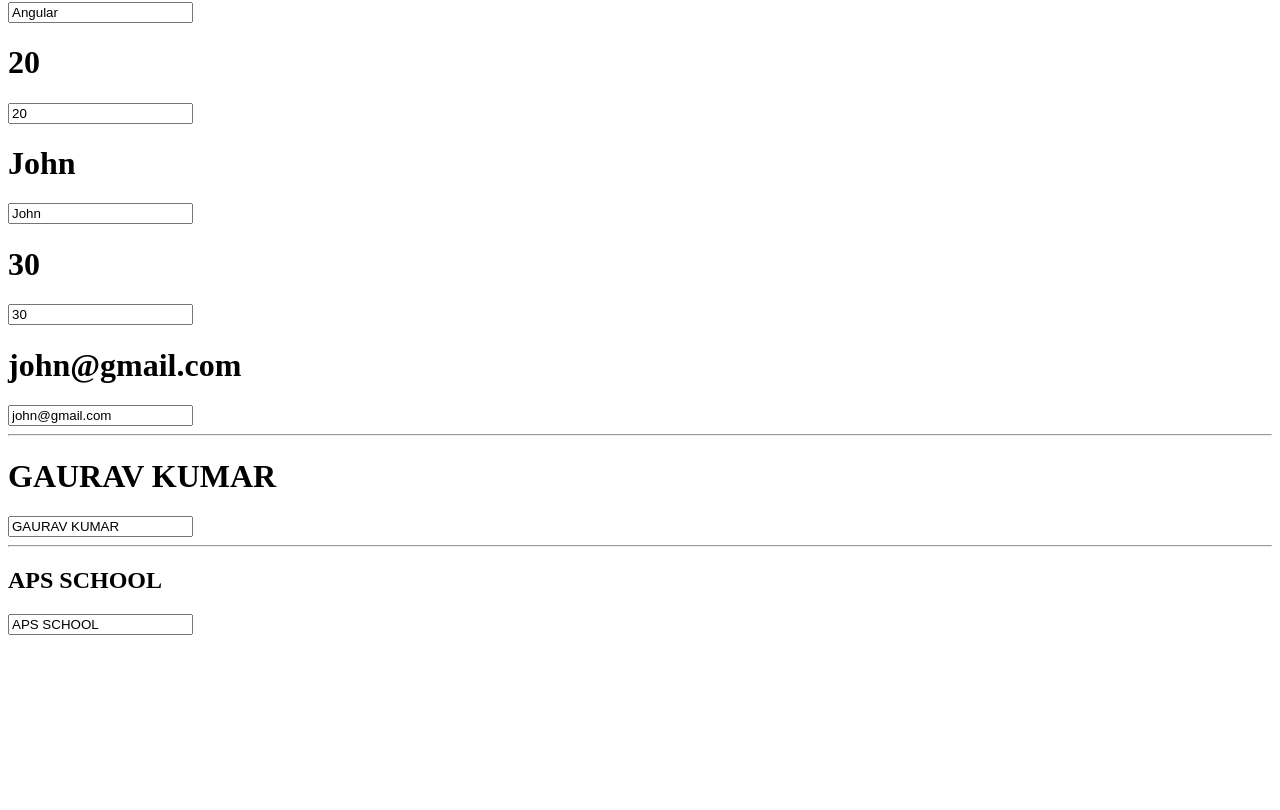
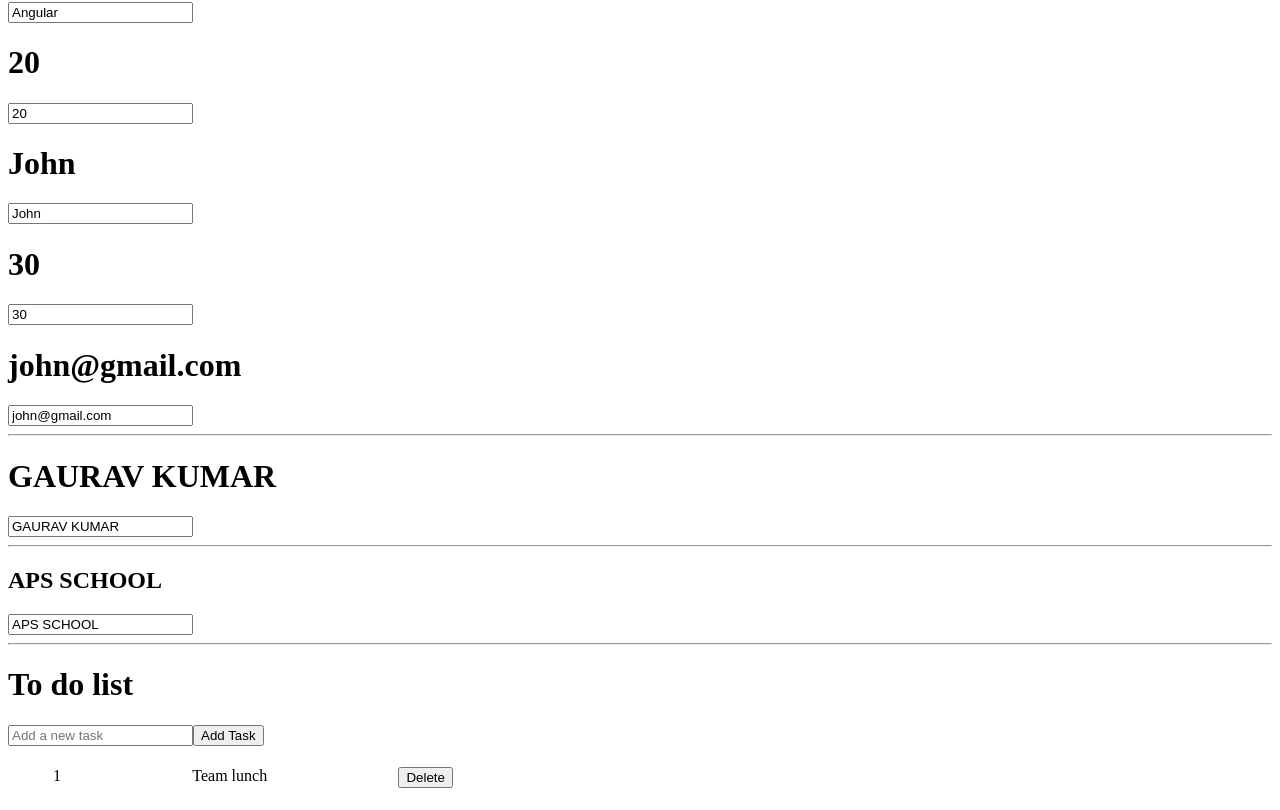
Before and after one commit to Gaurav7173/angular-21-tut, an Angular app: page / in a window 1280 px wide. Shown: the part 824-1634 px from the top of the page. Before the commit the page ends 1467 px from the top, so only its background shows below. Built offline with nearby package versions, Linux system fonts and the light colour scheme.

Commit message:
To do list by angular signal

```diff
--- a/src/app/app.css
+++ b/src/app/app.css
@@ -0,0 +1,7 @@
+.task-list {
+    display: flex;
+    justify-content: space-between;
+    width: 400px;
+    padding: 5px;
+    border-bottom: 1px solid white;
+}
--- a/src/app/app.html
+++ b/src/app/app.html
@@ -132,3 +132,22 @@
 <hr>
 <h2>{{usercollege}}</h2>
 <input type="text" [(ngModel)]="usercollege">
+
+
+<hr>
+<h1>To do list</h1>
+<input type="text" [value]="title()" placeholder="Add a new task" (input)="title.set($event.target.value)">
+<button (click)="addtask()">Add Task</button>
+<ul>
+@for(task of tasks();track task.id){
+  <li class="task-list">
+    <span>{{$index + 1}}</span>
+    <span>{{task.title}}</span>
+    <span><button (click)="deletetask(task.id)">Delete</button></span>
+  </li>
+
+}
+@empty{
+  <span>no task foound</span>
+}
+</ul>
--- a/src/app/app.ts
+++ b/src/app/app.ts
@@ -1,10 +1,11 @@
 import { Component, signal } from '@angular/core';
 import { FormsModule } from '@angular/forms';
 import { RouterOutlet } from '@angular/router';
+import { single } from 'rxjs';
 
 @Component({
   selector: 'app-root',
-  imports: [RouterOutlet,FormsModule],
+  imports: [RouterOutlet, FormsModule],
   templateUrl: './app.html',
   styleUrl: './app.css'
 })
@@ -12,68 +13,89 @@ import { RouterOutlet } from '@angular/router';
 export class App {
   islogin = signal(false);
   show = signal(true);
-  status=signal('failure')
+  status = signal('failure')
 
   handlelogin(status: boolean) {
     this.islogin.set(status);
   }
 
-  handllestatus(event:Event){
+  handllestatus(event: Event) {
     let target = event.target as HTMLInputElement;
     this.status.set(target.value);
   }
 
 
-  users=signal(["John", "Jane", "Doe"]);
+  users = signal(["John", "Jane", "Doe"]);
 
-  userdetails = signal([ {id: 1, name: "John", age: 30, email: "a@gmail.com" },
-                          {id: 2, name: "Jane", age: 25, email: "b@gmail.com" },
-                          {id: 3, name: "Doe", age: 35, email: "c@gmail.com" }
+  userdetails = signal([{ id: 1, name: "John", age: 30, email: "a@gmail.com" },
+  { id: 2, name: "Jane", age: 25, email: "b@gmail.com" },
+  { id: 3, name: "Doe", age: 35, email: "c@gmail.com" }
 
   ]);
 
 
-   statusnew=signal('notstarted');
-   handleswitch(event:Event){
+  statusnew = signal('notstarted');
+  handleswitch(event: Event) {
     const target = event.target as HTMLInputElement;
     this.statusnew.set(target.value);
 
   }
 
-   name=signal('Angular');
-   age=20;
+  name = signal('Angular');
+  age = 20;
 
 
-   userdata=signal({name:'John',age:30,email:'john@gmail.com'});
+  userdata = signal({ name: 'John', age: 30, email: 'john@gmail.com' });
 
-   updateuserdata(key:string,val:string){
+  updateuserdata(key: string, val: string) {
 
-    this.userdata.update((item)=>({
-      ...item,[key]:val
+    this.userdata.update((item) => ({
+      ...item, [key]: val
     }))
 
   }
 
-   username=signal('gaurav kumar')
-   userdata2=signal({college:'aps school',email:'college'});
+  username = signal('gaurav kumar')
+  userdata2 = signal({ college: 'aps school', email: 'college' });
 
-   get uname(){
+  get uname() {
     return this.username().toUpperCase();
   }
 
 
 
-   set uname(val:string){
+  set uname(val: string) {
     this.username.set(val);
   }
 
-   get usercollege(){
+  get usercollege() {
     return this.userdata2().college.toUpperCase();
   }
-   set usercollege(val:string){
-    this.userdata2.update((item)=>({
-      ...item,college:val
+  set usercollege(val: string) {
+    this.userdata2.update((item) => ({
+      ...item, college: val
     }))
   }
 
+
+  tasks = signal([
+    { id: 0, title: "Team lunch", completed: false }
+  ]);
+  title = signal('');
+
+  addtask() {
+    if (this.title()) {
+
+      this.tasks.update((item) => ([...item, { id: this.tasks().length, title: this.title(), completed: false }]));
+      this.title.set('');
+
     }
+
+  }
+
+  deletetask(id: number) {
+    this.tasks.update((tasks) => tasks.filter(task => task.id != id));
+  }
+
+
+}
```
Lines whose indentation alone changed are shown as unchanged.
